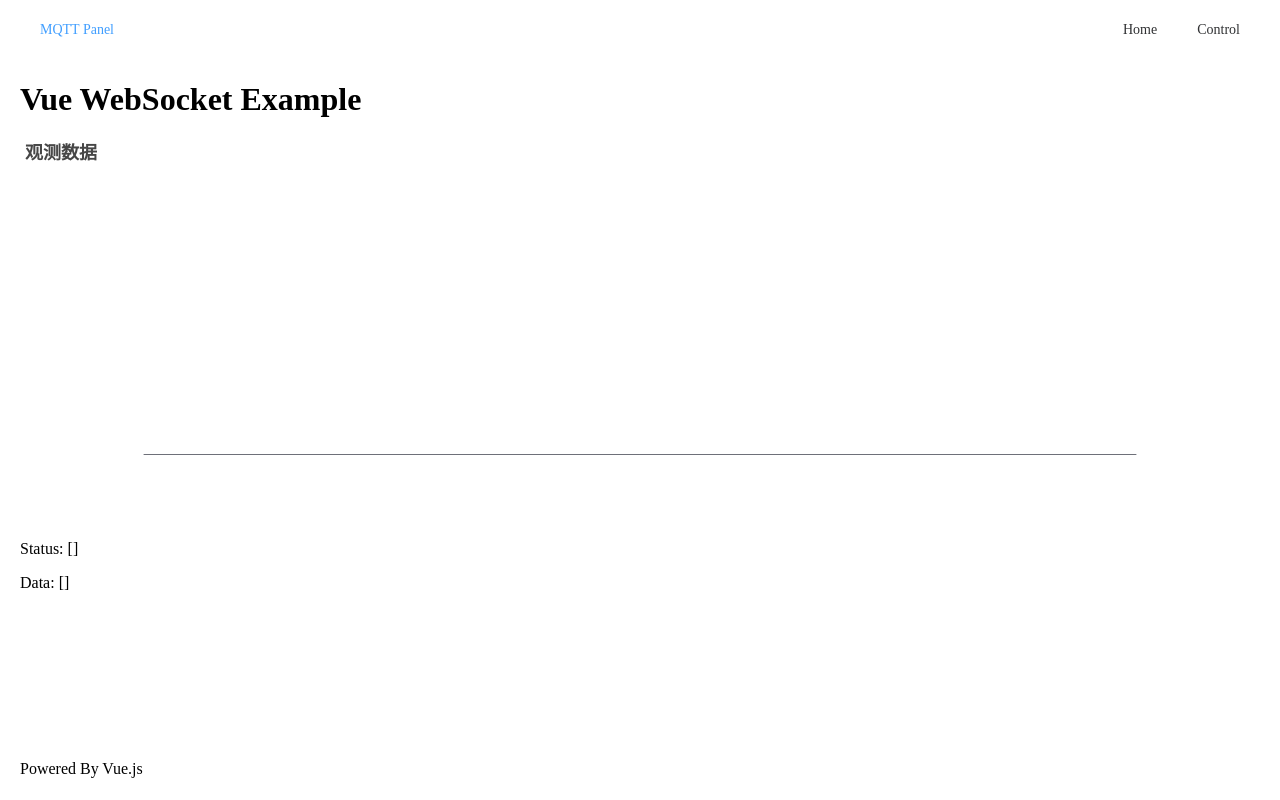
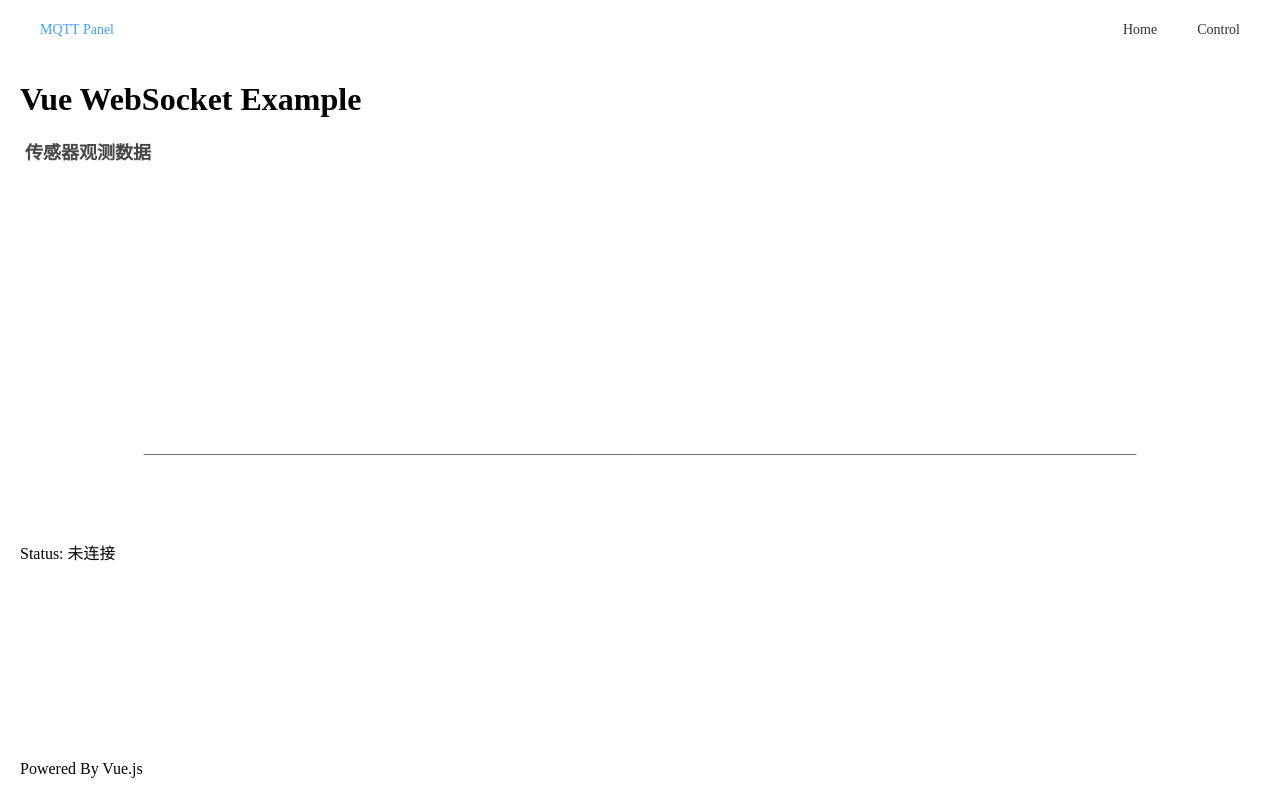
Before and after one commit to xeonds/mqtt-panel, a Vue app: page /#/ in a window 1280 px wide. Built offline with nearby package versions, Linux system fonts and the light colour scheme; no server answers.

Commit message:
frontend bug fix

```diff
--- a/src/App.vue
+++ b/src/App.vue
@@ -9,7 +9,7 @@
 </template>
 
 <script setup lang="ts">
-import navBar from '@/components/nav-bar.vue'
+import navBar from './components/nav-bar.vue'
 </script>
 
 <style scoped>
--- a/src/components/line-chart.vue
+++ b/src/components/line-chart.vue
@@ -1,29 +1,22 @@
 <template>
-    <div id="main" :options="option" :data="data" />
+  <div id="main" :options="option" :data="data"></div>
 </template>
 
 <script lang="ts" setup>
 import * as echarts from 'echarts';
-import { defineProps } from "vue";
-import {onMounted} from 'vue';
+import { onMounted } from 'vue';
+
 const props = defineProps({
   title: {
     type: String,
     default: "观测数据",
   },
   data: [Array, Object],
+  option: {
+    type: Object,
+    default: () => { return { xAxis: { type: "time", } } }
+  }
 });
-const randomData = ()=>{
-  let now = new Date(+now + oneDay);
-  let value = value + Math.random() * 21 - 10;
-  return {
-    name: now.toString(),
-    value: [
-      [now.getFullYear(), now.getMonth() + 1, now.getDate()].join('/'),
-      Math.round(value)
-    ]
-  };
-}
 
 onMounted(() => {
   var chartDom = document.getElementById("main")!;
@@ -66,7 +59,7 @@ onMounted(() => {
 
 <style lang="less" scoped>
 #main {
-    height: 24rem;
+  height: 100%;
   width: 100%;
 }
 </style>
--- a/src/utils/router.ts
+++ b/src/utils/router.ts
@@ -3,7 +3,7 @@ import { createRouter, createWebHashHistory } from "vue-router";
 const routes = [
   {
     path: "/",
-    component: () => import("@/views/home.vue"),
+    component: () => import("../views/home.vue"),
   },
 ];
 
--- a/src/views/home.vue
+++ b/src/views/home.vue
@@ -1,9 +1,8 @@
 <template>
   <div>
     <h1>Vue WebSocket Example</h1>
-    <lineChart :data="data" />
-    <p>Status: {{ status }}</p>
-    <p>Data: {{ data }}</p>
+    <lineChart style="height: 24rem; width: 100%;" :title="'传感器观测数据'" :data="data" />
+    <p>Status: {{ isConn?'已连接':'未连接' }}</p>
   </div>
 </template>
 
@@ -12,14 +11,22 @@ import lineChart from '../components/line-chart.vue'
 import { ref, onMounted } from 'vue';
 
 const data = ref([]); // 用于存储ECharts数据
-const status = ref([]); // 用于存储ECharts数据
+const isConn = ref(false);
+const socket = new WebSocket('/ws');
 
 const initializeWebSocket = () => {
-  const socket = new WebSocket('/ws');
-  socket.onmessage = (event) => {
-    const data = JSON.parse(event.data);
-    data.value = data;
-  };
+  socket.addEventListener('open', () => {
+    isConn.value = true;
+  });
+
+  socket.addEventListener('close', () => {
+    isConn.value = false;
+  });
+
+  socket.addEventListener('message', (event) => {
+    const message = event.data;
+    console.log('Received message:', message);
+  });
 };
 
 onMounted(() => {
```
Also changed, not shown: 2 other files (tests, documents, lock files or other folders). Lines whose indentation alone changed are shown as unchanged.
